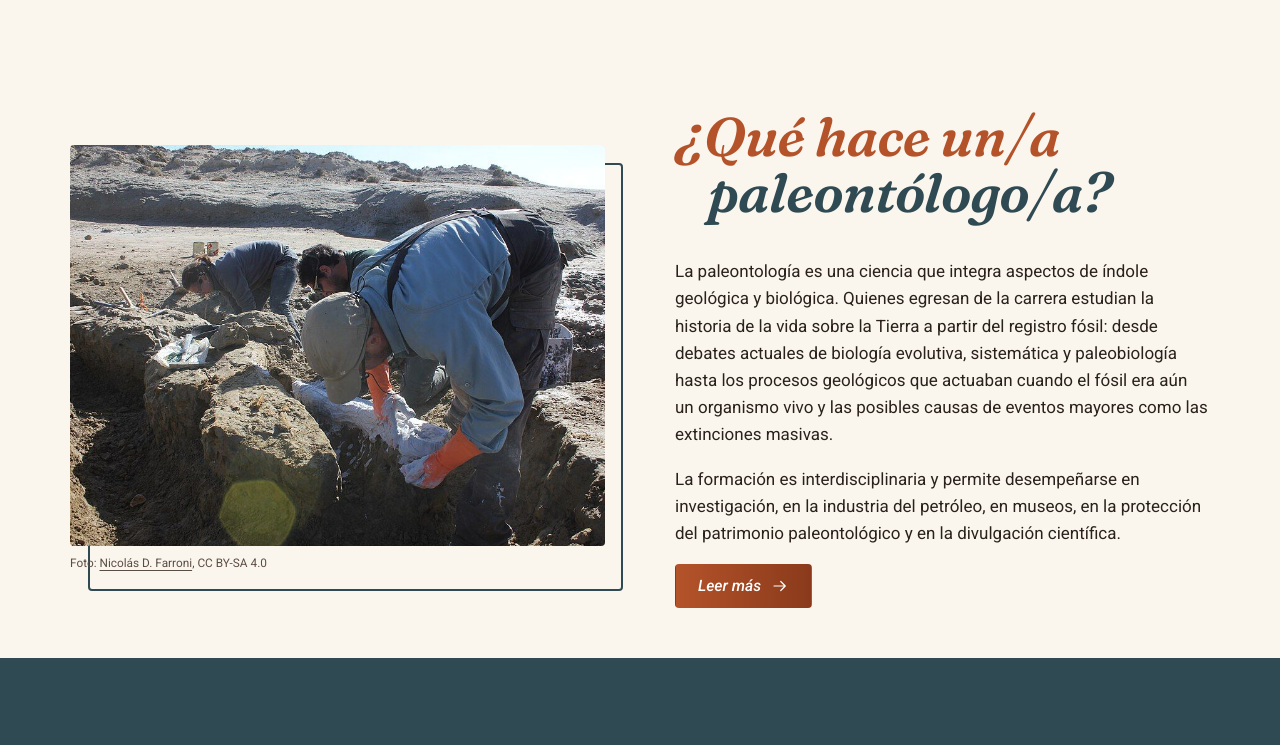
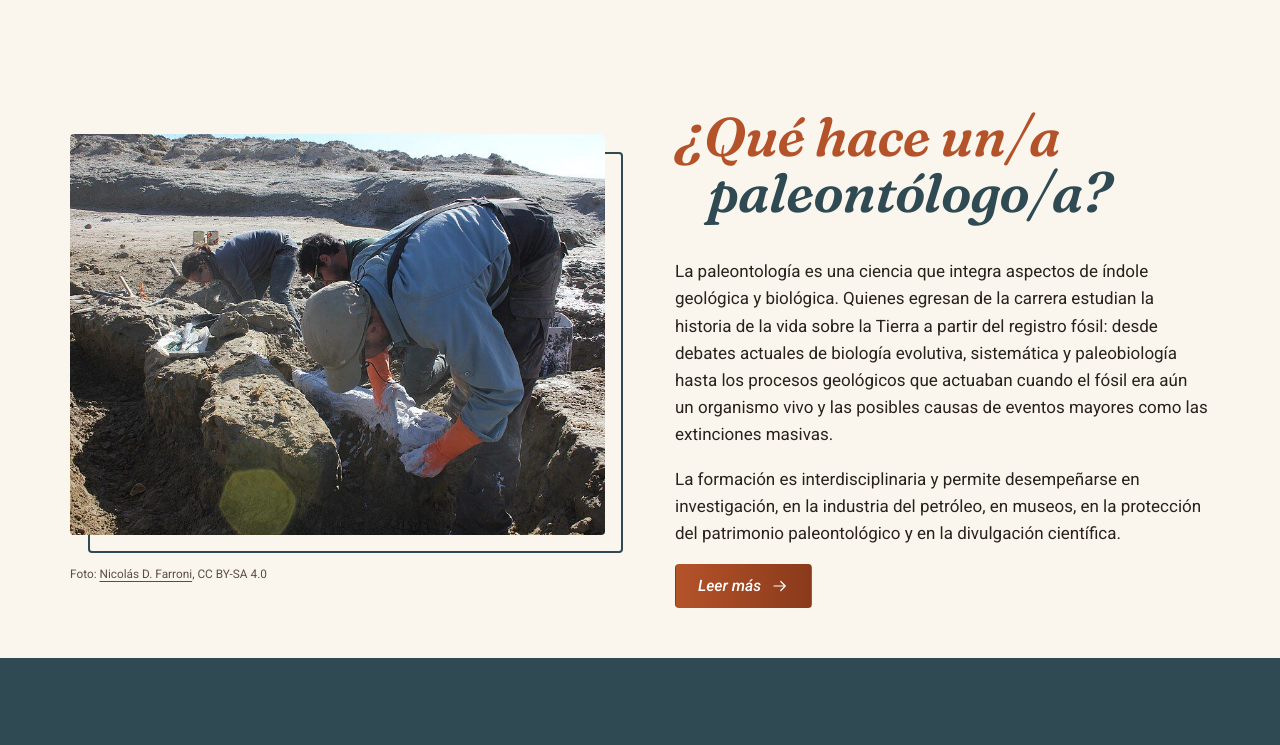
Before and after one commit to jfbonder/paleontologia, a plain HTML site: page index.html in a window 1280 px wide. Shown: the part 1120-1865 px from the top of the page. Drawn offline with Linux system fonts and the light colour scheme.

Commit message:
El crédito de las fotos queda debajo del marco decorativo
Co-Authored-By: Claude Opus 5.5 <noreply@anthropic.com>
Claude-Session: https://claude.ai/code/session_01LBysrGEXfpum3gBCVm9PTp

```diff
--- a/css/style.css
+++ b/css/style.css
@@ -252,7 +252,9 @@ section { position: relative; }
 .figure-photo img { display: block; width: 100%; height: auto; aspect-ratio: 4 / 3; object-fit: cover; border-radius: var(--radius); background: var(--sand); }
 .figure-photo figcaption { font-size: .74rem; color: var(--ink-soft); margin-top: 8px; }
 .figure-photo figcaption a { color: inherit; }
-.offset-frame::after { bottom: 8px; }
+/* con foto: el marco termina 18px debajo de la imagen y el crédito queda afuera, debajo del marco */
+.offset-frame .figure-photo figcaption { margin-top: 30px; line-height: 18px; }
+.offset-frame:has(.figure-photo)::after { bottom: 30px; }
 @media (max-width: 700px) {
 	/* en celular: sin marco desplazado (se salía de la pantalla) y crédito de la portada más discreto */
 	.offset-frame::after { display: none; }
```
